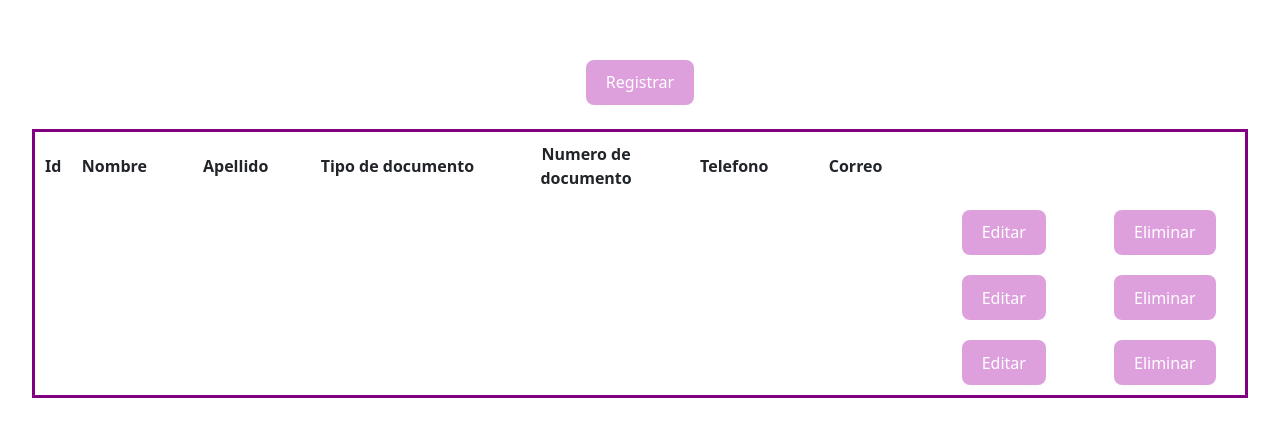
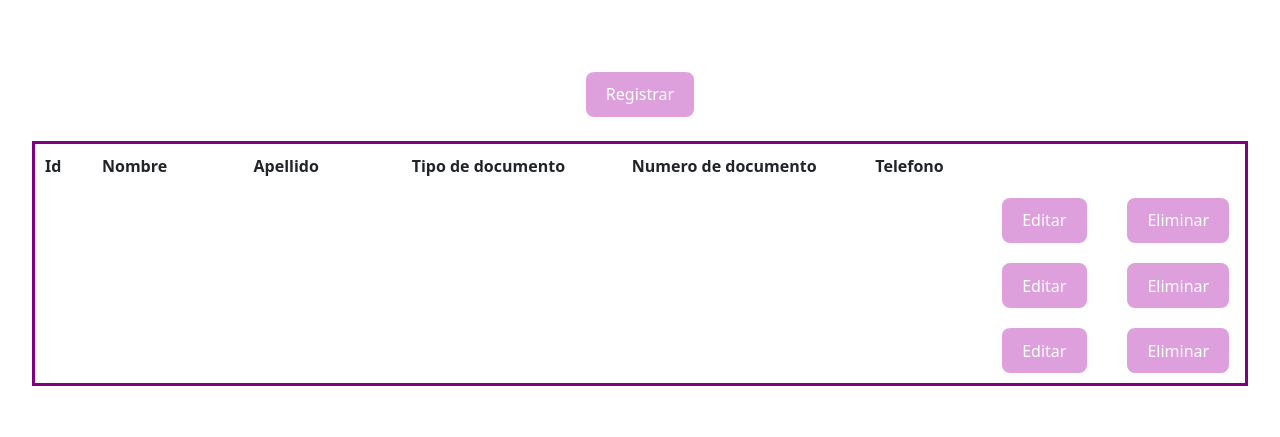
Before and after one commit to YuliannC/APIVS, a React (Vite) app: page / in a window 1280 px wide. Shown: the part 171-608 px from the top of the page. Built offline with nearby package versions, Linux system fonts and the light colour scheme.

Commit message:
actualizacion5

```diff
--- a/src/App.css
+++ b/src/App.css
@@ -72,16 +72,14 @@ thead th:nth-child(6) {
 }
 
 thead th:nth-child(7) {
-  width: 25%;
+  width: 20%;
 }
 
 thead th:nth-child(8) {
-  width: 30%;
+  width: 20%;
 }
 
-thead th:nth-child(9) {
-  width: 30%;
-}
+
 th, td {
   padding: 10px;
 }
--- a/src/App.jsx
+++ b/src/App.jsx
@@ -6,10 +6,16 @@ import 'bootstrap/dist/css/bootstrap.min.css';
 import axios from 'axios';
 
 function App() {
+  const [url, SetUrl] = useState('https://localhost:7210/api/t_usuarios');
+  const Mostrar = () =>{
+    axios.get(url).then(Response=>{
+      console.log(Response.Data);
+    })
+  }
 
   return (
           <div>
-              <button className="boton">Registrar</button> <br /> <br />
+              <button className="boton" onClick={ Mostrar }>Registrar</button> <br /> <br />
           <table>
     <thead>
     <tr>
@@ -19,7 +25,6 @@ function App() {
     <th scope="col">Tipo de documento</th>
     <th scope="col">Numero de documento</th>
     <th scope="col">Telefono</th>
-    <th scope="col">Correo</th>
     <th scope="col"></th>
     <th scope="col"></th>
 
@@ -33,13 +38,11 @@ function App() {
     <td></td>
     <td></td>
     <td></td>
-    <td></td>
     <td><button className="boton">Editar</button></td>
     <td><button className="boton">Eliminar</button></td>
     </tr>
     <tr>
     <th scope="row"></th>
-    <td></td>
     <td></td>
     <td></td>
     <td></td>
@@ -56,12 +59,12 @@ function App() {
     <td></td>
     <td></td>
     <td></td>
-    <td></td>
     <td><button className="boton">Editar</button></td>
     <td><button className="boton">Eliminar</button></td>
     </tr>
     </tbody>
     </table>
+
 </div>
   );
 
```
